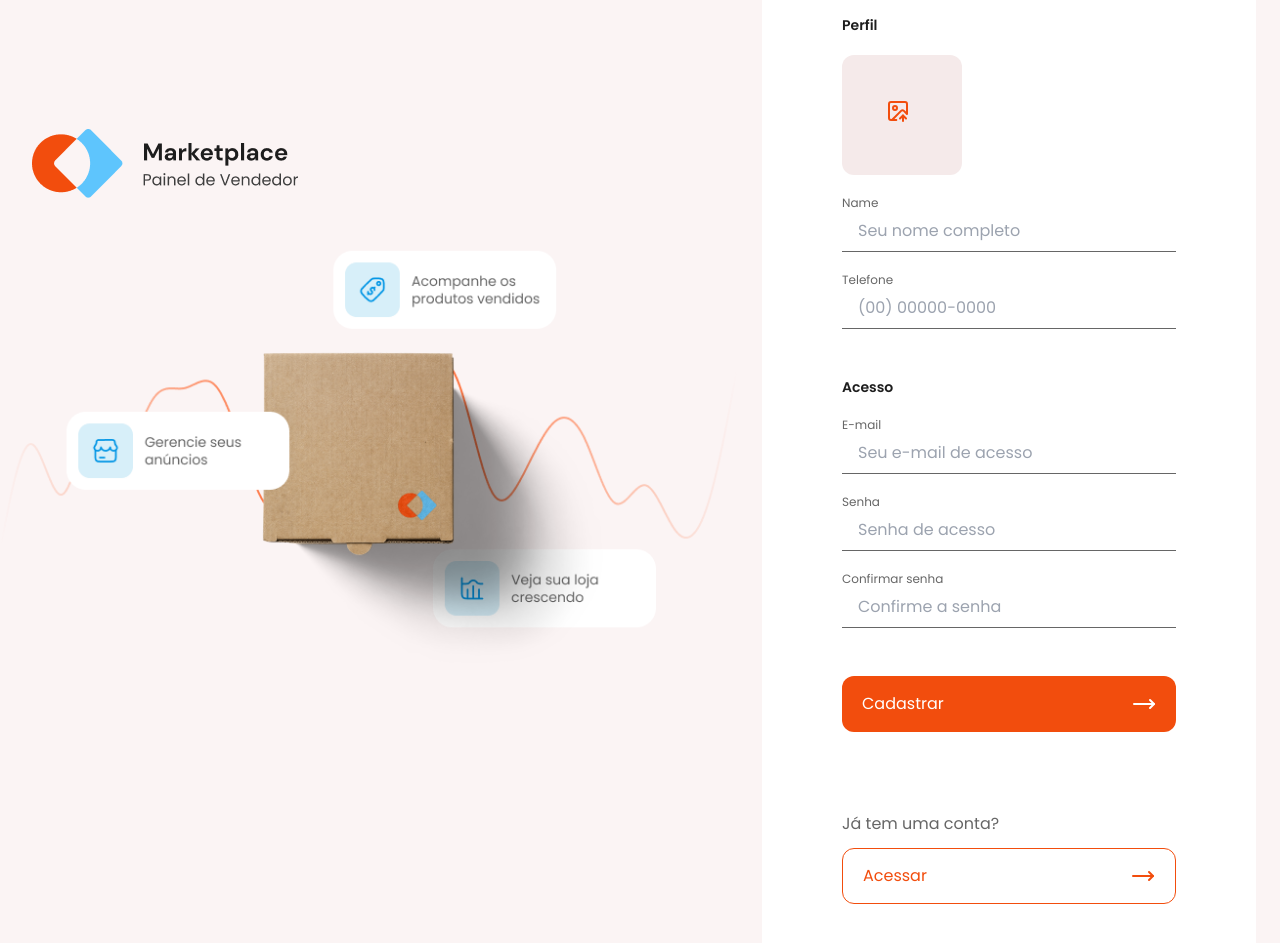
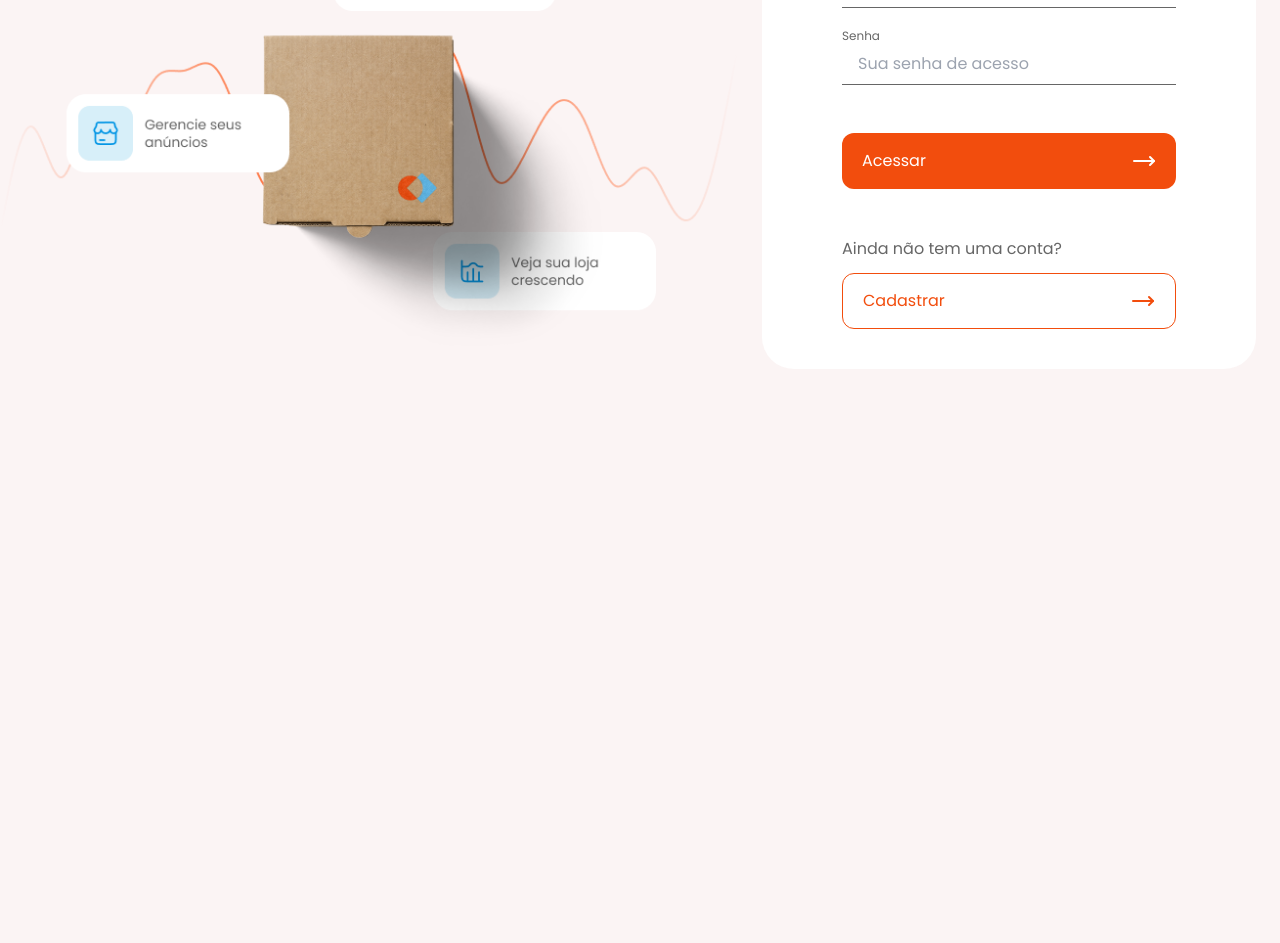
Before and after one commit to cesar7722a/Gestao-de-Marktplace, a React (Vite) app: page / in a window 1280 px wide. Shown: the part 221-1164 px from the top of the page. After the commit the page ends 800 px from the top, so only its background shows below. Built offline with nearby package versions, Linux system fonts and the light colour scheme.

Commit message:
feat:add usestate para mostrar e esconder o cardcadastro

```diff
--- a/src/components/CardCadastro.tsx
+++ b/src/components/CardCadastro.tsx
@@ -9,7 +9,11 @@ import {
 import { HeaderForm } from "./HeaderForm";
 import { Input } from "./Input";
 
-export function CardCadastro() {
+type CardCadastroProps = {
+  closeCadastro: () => void;
+};
+
+export function CardCadastro({ closeCadastro }: CardCadastroProps) {
   return (
     <div className="p-6">
       <div className="bg-white rounded-[32px] w-[494px]">
@@ -82,7 +86,10 @@ export function CardCadastro() {
 
           <div className="space-y-3">
             <h3 className="text-base text-[#666666]">Já tem uma conta?</h3>
-            <button className="px-5 rounded-xl h-14 flex justify-between border border-[#F24D0D] hover:bg-[#FBF4F4] w-full items-center text-[#F24D0D]">
+            <button
+              className="px-5 rounded-xl h-14 flex justify-between border border-[#F24D0D] hover:bg-[#FBF4F4] w-full items-center text-[#F24D0D]"
+              onClick={closeCadastro}
+            >
               <span>Acessar</span>
               <MoveRight className="size-6" />
             </button>
--- a/src/components/CardLogin.tsx
+++ b/src/components/CardLogin.tsx
@@ -2,7 +2,11 @@ import { MoveRight } from "lucide-react";
 import { FormLogin } from "../components/FormLogin";
 import { HeaderForm } from "./HeaderForm";
 
-export function CardLogin() {
+type CardLoginProps = {
+  openCadastro: () => void;
+};
+
+export function CardLogin({ openCadastro }: CardLoginProps) {
   return (
     <div className="p-6">
       <div className="bg-white rounded-[32px] w-[494px]">
@@ -18,7 +22,10 @@ export function CardLogin() {
             <h3 className="text-base text-[#666666]">
               Ainda não tem uma conta?
             </h3>
-            <button className="px-5 rounded-xl h-14 flex justify-between border border-[#F24D0D] hover:bg-[#FBF4F4] w-full items-center text-[#F24D0D]">
+            <button
+              className="px-5 rounded-xl h-14 flex justify-between border border-[#F24D0D] hover:bg-[#FBF4F4] w-full items-center text-[#F24D0D]"
+              onClick={openCadastro}
+            >
               <span>Cadastrar</span>
               <MoveRight className="size-6" />
             </button>
--- a/src/pages/Login.tsx
+++ b/src/pages/Login.tsx
@@ -3,10 +3,19 @@ import { CardLogin } from "../components/CardLogin";
 import { CardCadastro } from "../components/CardCadastro";
 
 export function Login() {
-  const [isLogin, setIsLogin] = useState<boolean>(true);
+  const [isLogin, setIsLogin] = useState<boolean>(false);
+
+  const openCadastro = () => {
+    setIsLogin(true);
+  };
+
+  const closeCadastro = () => {
+    setIsLogin(false);
+  };
+
   return (
     <div className="h-screen">
-      <div className="flex justify-between items-center">
+      <div className="flex justify-between">
         <div className="w-[755px]">
           <figure className="pt-8 pl-8">
             <img src="../public/Title.png" alt="logo gestão marketplace" />
@@ -15,7 +24,11 @@ export function Login() {
             <img src="../public/Background.png" alt="imagem background Login" />
           </figure>
         </div>
-        {isLogin ? <CardCadastro /> : <CardLogin />}
+        {isLogin ? (
+          <CardCadastro closeCadastro={closeCadastro} />
+        ) : (
+          <CardLogin openCadastro={openCadastro} />
+        )}
       </div>
     </div>
   );
```
